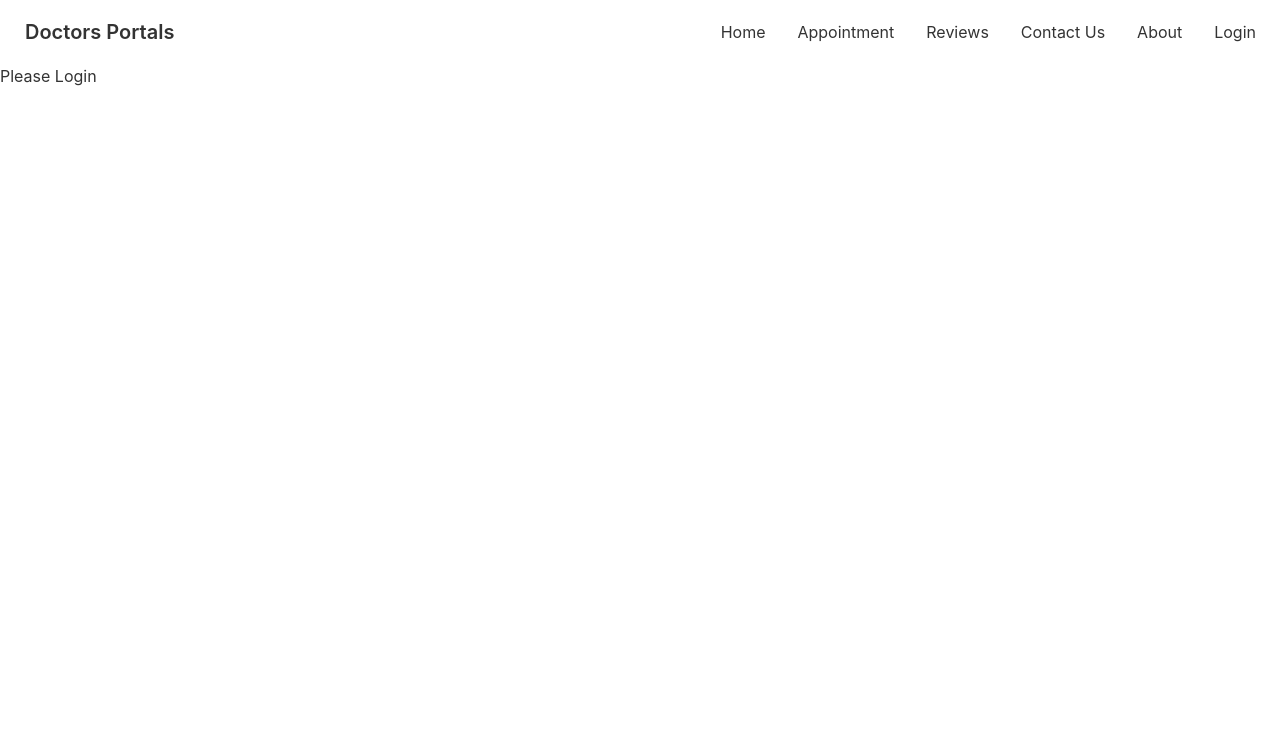
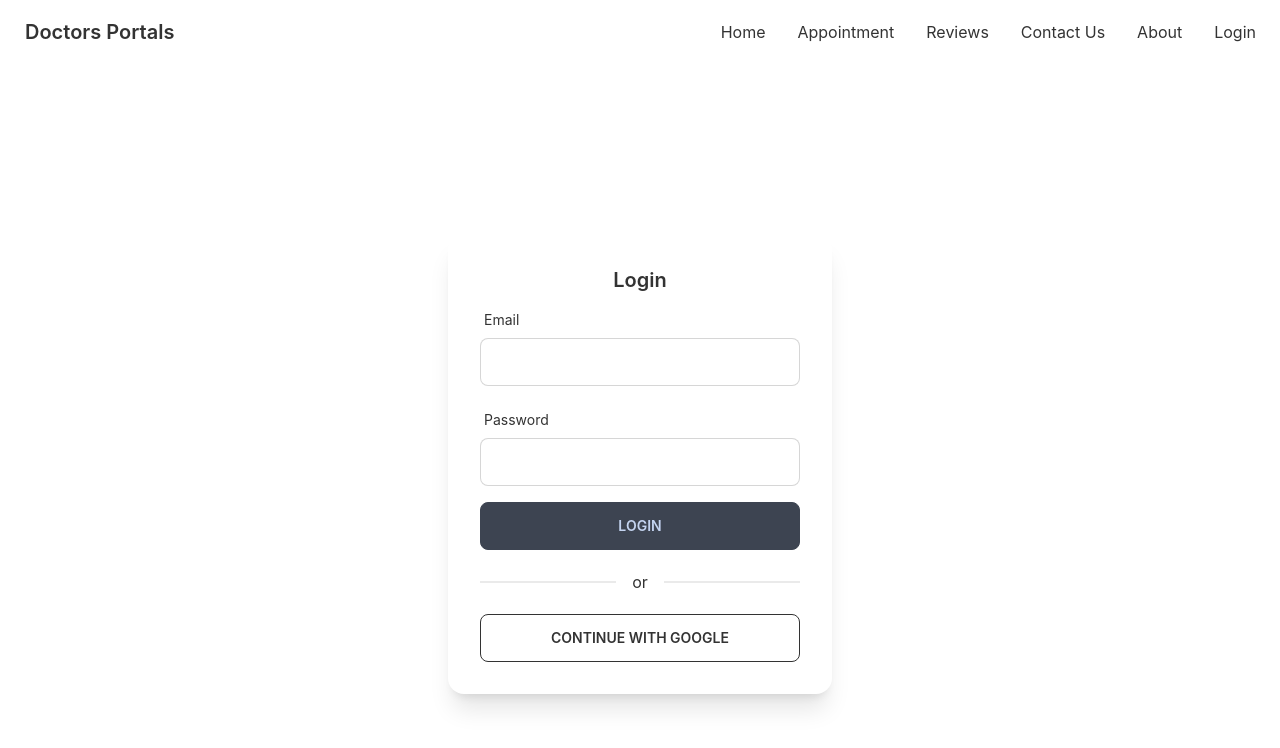
Before and after one commit to Ad-Ashik/final-project-1, a React (Create React App) app: page /login in a window 1280 px wide. Shown: the top 748 px of the page. Built offline with nearby package versions, Linux system fonts and the light colour scheme.

Commit message:
Login form degien complect

```diff
--- a/package.json
+++ b/package.json
@@ -13,6 +13,7 @@
     "react-day-picker": "^8.0.4",
     "react-dom": "^18.1.0",
     "react-firebase-hooks": "^5.0.3",
+    "react-hook-form": "^7.31.1",
     "react-router-dom": "^6.3.0",
     "react-scripts": "5.0.1",
     "web-vitals": "^2.1.4"
--- a/src/Pages/Appoinmnet/AvailableAppointment.js
+++ b/src/Pages/Appoinmnet/AvailableAppointment.js
@@ -14,7 +14,7 @@
     }, [])
     return (
         <div>
-            <p className='mt-8 text-secondary flex justify-center lg:text-xl'>Available Appointments on -  {format(date, 'PP')}</p>
+            <p className='mt-8 text-secondary flex justify-center lg:text-xl'>Available Appointments on -  {date && format(date, 'PP')}</p>
             <div className='grid gap-4 lg:grid-cols-3 md:grid-cols-2 sm:grid-cols-1 lg:mt-24 lg:mb-32 my-10'>
                 {
                     services.map(service => <Service
--- a/src/Pages/Appoinmnet/BookingModal.js
+++ b/src/Pages/Appoinmnet/BookingModal.js
@@ -19,8 +19,10 @@
                     <label htmlFor="booking-modal" className="btn btn-sm btn-circle absolute right-2 top-2">✕</label>
                     <h3 className="font-bold text-3xl text-secondary mb-12">{name}</h3>
                     <form onSubmit={BookingForm} className='grid grid-cols-1 gap-5'>
-                        <input type="text" disabled value={format(date, 'PP')} className="input input-bordered w-full max-w-full" />
+                        <input type="text" disabled value={date && format(date, 'PP')} className="input input-bordered w-full max-w-full" />
                         <select name='slot' className="select select-bordered w-full max-w-full">
+                            {/* make loding code*/
+                                /* !slots ? <div>loding</div> : */}
                             {
                                 slots.map(slot => <option key={slot._id} value={slot}>{slot}</option>)
                             }
--- a/src/Pages/Login/Login.js
+++ b/src/Pages/Login/Login.js
@@ -1,9 +1,83 @@
 import React from 'react';
+import { useSignInWithGoogle } from 'react-firebase-hooks/auth';
+import auth from '../../firebase.init';
+import { useForm } from "react-hook-form";
 
 const Login = () => {
+    const [signInWithGoogle, user, loading, error] = useSignInWithGoogle(auth);
+    const { register, formState: { errors }, handleSubmit } = useForm();
+
+
+    if (user) {
+        console.log(user)
+    }
+
+    const onSubmit = data => {
+        console.log(data);
+    }
+
     return (
-        <div>
-            <h2>Please Login</h2>
+        <div className='flex justify-center items-center h-screen'>
+            <div className="card w-96 bg-base-100 shadow-xl">
+                <div className="card-body">
+                    <h2 className="card-title block text-center">Login</h2>
+                    <form onSubmit={handleSubmit(onSubmit)}>
+
+                        <div className="form-control w-full max-w-xs">
+                            <label className="label">
+                                <span className="label-text">Email</span>
+                            </label>
+                            <input
+                                type="email"
+                                className="input input-bordered w-full max-w-xs"
+                                {...register("email", {
+                                    required: {
+                                        value: true,
+                                        message: "Email is Required"
+                                    },
+                                    pattern: {
+                                        value: /[a-z0-9]+@[a-z]+\.[a-z]{2,3}/,
+                                        message: 'Enter your valid email'
+                                    }
+                                })}
+                            />
+                            <label className="label">
+                                {errors.email?.type === 'required' && <span className="label-text-alt text-red-500">{errors.email?.message}</span>}
+                                {errors.email?.type === 'pattern' && <span className="label-text-alt text-red-500">{errors.email?.message}</span>}
+                            </label>
+                        </div>
+                        <div className="form-control w-full max-w-xs">
+                            <label className="label">
+                                <span className="label-text">Password</span>
+                            </label>
+                            <input
+                                type="password"
+                                className="input input-bordered w-full max-w-xs"
+                                {...register("password", {
+                                    required: {
+                                        value: true,
+                                        message: "Password is Required"
+                                    },
+                                    minLength: {
+                                        value: 6,
+                                        message: 'Must be 6 characters or longer'
+                                    }
+                                })}
+                            />
+                            <label className="label">
+                                {errors.password?.type === 'required' && <span className="label-text-alt text-red-500">{errors.password?.message}</span>}
+                                {errors.password?.type === 'minLength' && <span className="label-text-alt text-red-500">{errors.password?.message}</span>}
+                            </label>
+                        </div>
+                        <input className='btn w-full max-w-xs' type="submit" value="LOGIN" />
+                    </form>
+                    <div className="divider">or</div>
+                    <button
+                        onClick={() => signInWithGoogle()}
+                        className="btn btn-outline btn-[#3d4451] "
+                    >CONTINUE WITH GOOGLE</button>
+                </div>
+            </div>
         </div>
     );
 };
```
Also changed, not shown: 1 other file (tests, documents, lock files or other folders).
